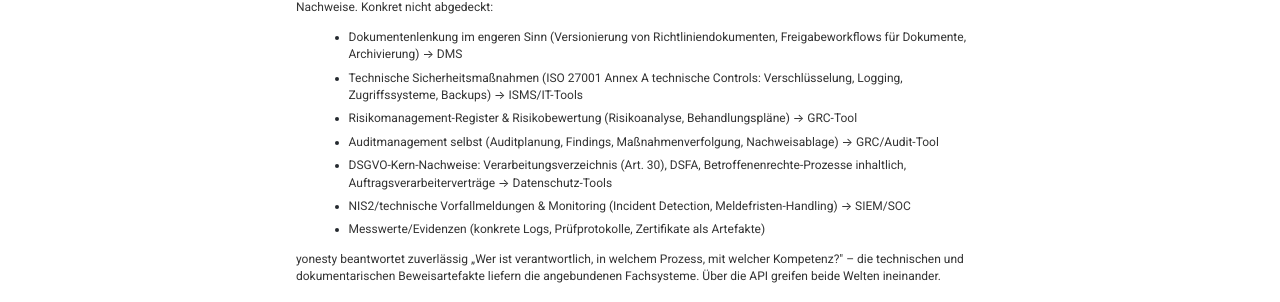
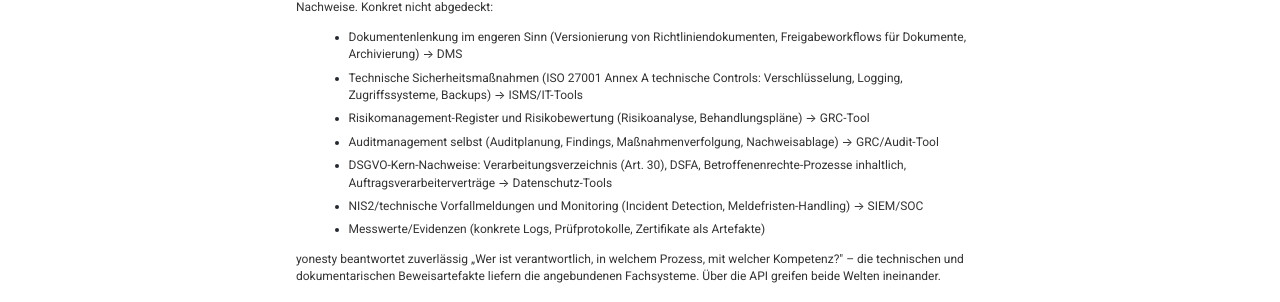
Before and after one commit to ricohaenelsoletti/yonesty, an MkDocs documentation site: the page built from docs/Governance.md, in a window 1280 px wide and 900 px high, scrolled down 1461 px. Shown: the part 399-701 px from the top of the window. Built offline with MkDocs 1.6.1 and Material for MkDocs 9.7.7, drawn with Linux system fonts in a browser that asks for light colours.

Commit message:
Fix formatting in Governance.md for consistency

```diff
--- a/docs/Governance.md
+++ b/docs/Governance.md
@@ -48,10 +48,10 @@ yonesty deckt die Organisations-, Prozess- und Verantwortungsebene ab, nicht die
 
 * Dokumentenlenkung im engeren Sinn (Versionierung von Richtliniendokumenten, Freigabeworkflows für Dokumente, Archivierung) → DMS
 * Technische Sicherheitsmaßnahmen (ISO 27001 Annex A technische Controls: Verschlüsselung, Logging, Zugriffssysteme, Backups) → ISMS/IT-Tools
-* Risikomanagement-Register & Risikobewertung (Risikoanalyse, Behandlungspläne) → GRC-Tool
+* Risikomanagement-Register und Risikobewertung (Risikoanalyse, Behandlungspläne) → GRC-Tool
 * Auditmanagement selbst (Auditplanung, Findings, Maßnahmenverfolgung, Nachweisablage) → GRC/Audit-Tool
 * DSGVO-Kern-Nachweise: Verarbeitungsverzeichnis (Art. 30), DSFA, Betroffenenrechte-Prozesse inhaltlich, Auftragsverarbeiterverträge → Datenschutz-Tools
-* NIS2/technische Vorfallmeldungen & Monitoring (Incident Detection, Meldefristen-Handling) → SIEM/SOC
+* NIS2/technische Vorfallmeldungen und Monitoring (Incident Detection, Meldefristen-Handling) → SIEM/SOC
 * Messwerte/Evidenzen (konkrete Logs, Prüfprotokolle, Zertifikate als Artefakte)
 
 yonesty beantwortet zuverlässig „Wer ist verantwortlich, in welchem Prozess, mit welcher Kompetenz?" – die technischen und dokumentarischen Beweisartefakte liefern die angebundenen Fachsysteme. Über die API greifen beide Welten ineinander.
```
